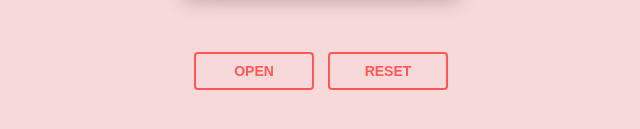
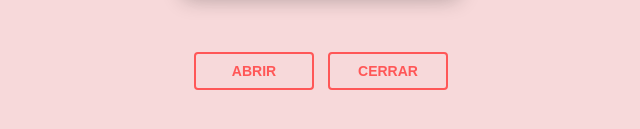
Before and after one commit to ElviraCordon/corazoncarta, a plain HTML site: page index.html in a window 1280 px wide. Shown: the part 483-612 px from the top of the page, 319-959 px from the left. Drawn offline with nearby package versions, Linux system fonts and the light colour scheme.

Commit message:
Update index.html

```diff
--- a/index.html
+++ b/index.html
@@ -25,8 +25,8 @@
     </div>
 </div>
 <div class="reset">
-    <button id="open">Open</button>
-    <button id="reset">Reset</button>
+    <button id="open">Abrir</button>
+    <button id="reset">Cerrar</button>
 </div>
 <!--
 
```
